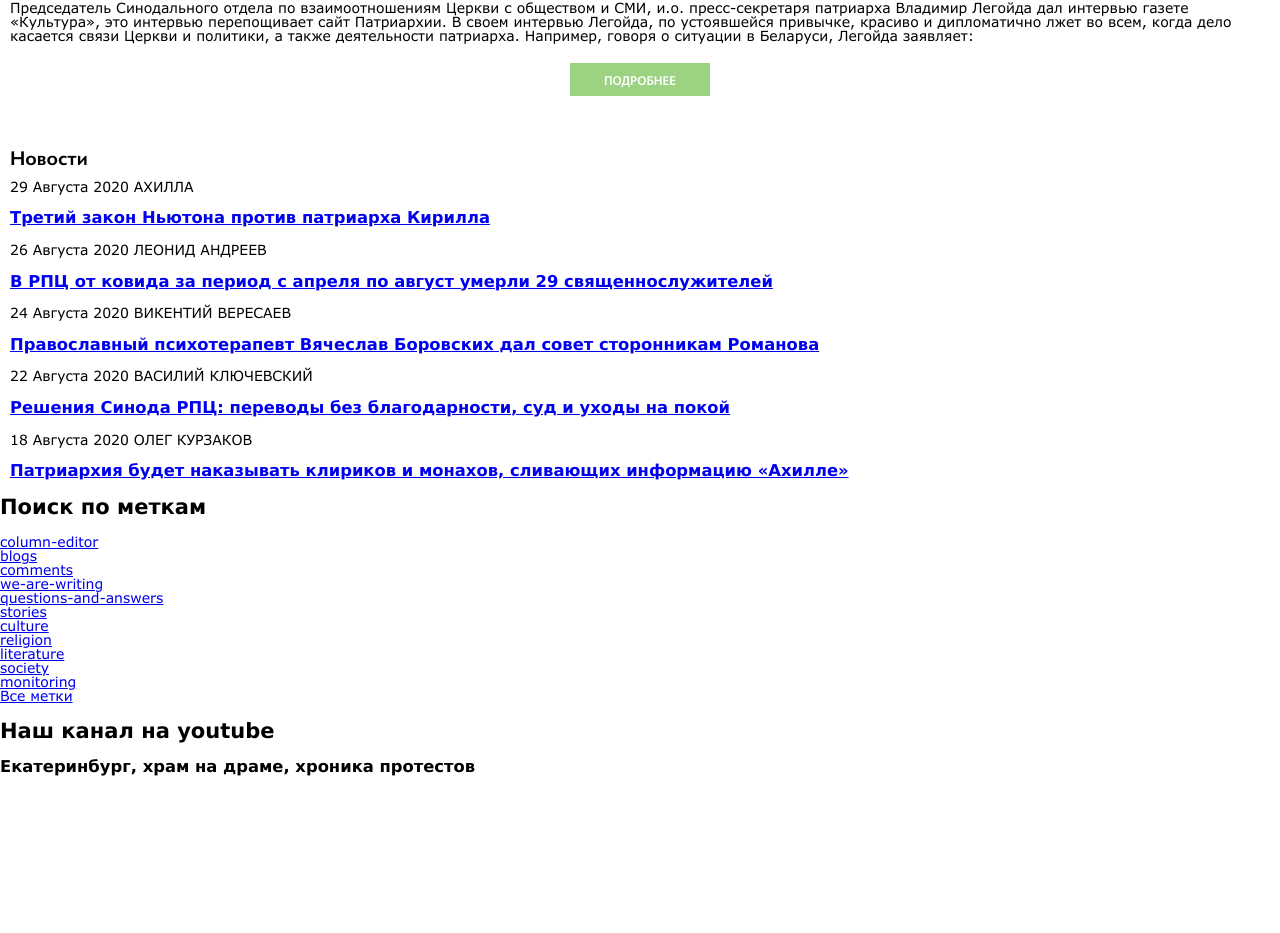
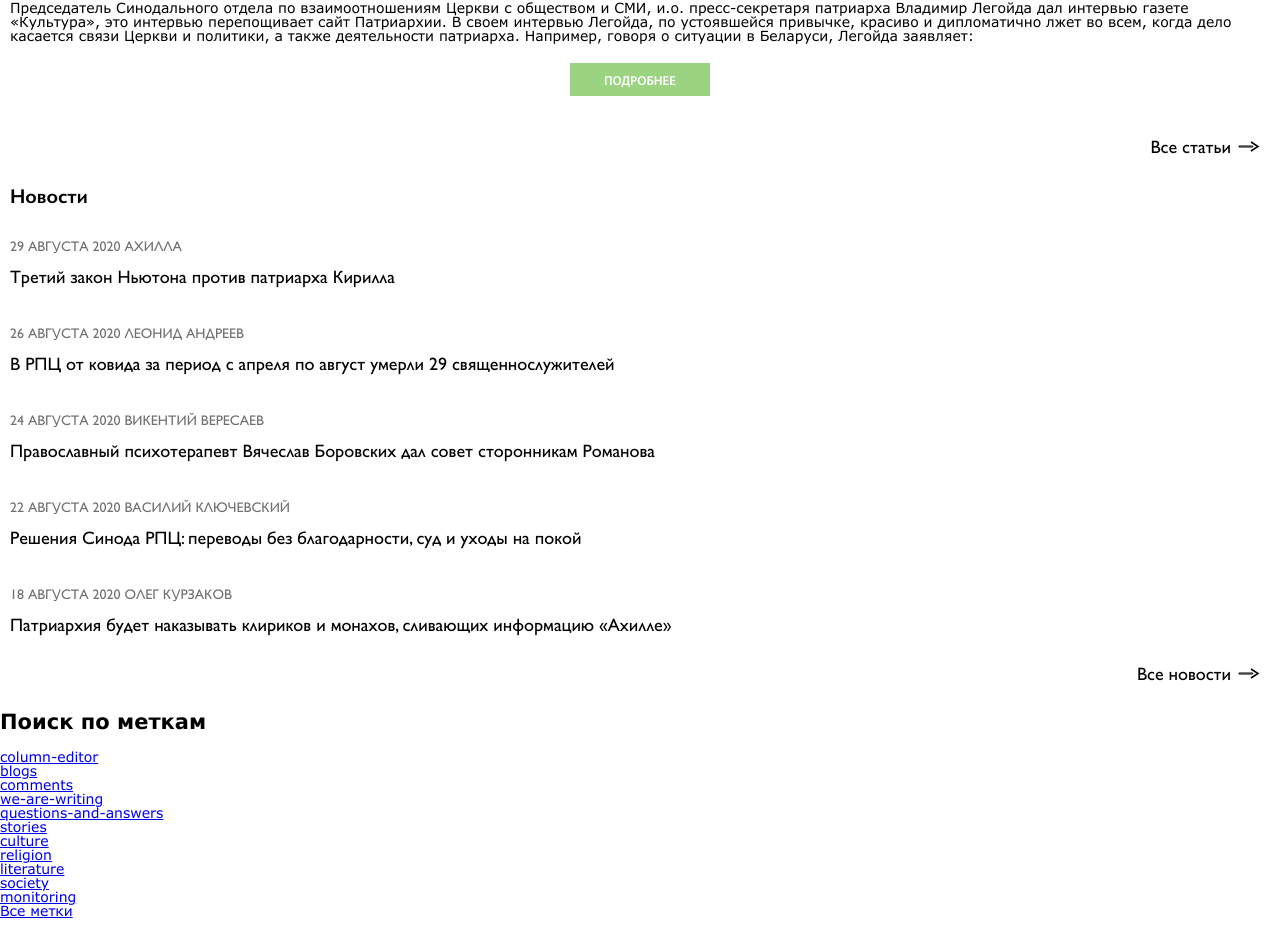
Before and after one commit to SherKhanSS/ahilla, a Next.js app in the folder client/: page / in a window 1280 px wide. Shown: the part 3188-4121 px from the top of the page. Built offline with nearby package versions, Linux system fonts and the light colour scheme; grey boxes are pictures that could not be loaded.

Commit message:
стилизует новости для мобильного

```diff
--- a/client/components/Article/article.module.scss
+++ b/client/components/Article/article.module.scss
@@ -29,10 +29,6 @@
   color: #000;
 }
 
-.text {
-  // text-align: justify;
-}
-
 .link {
   @include button;
   width: 140px;
--- a/client/components/Home/Home.js
+++ b/client/components/Home/Home.js
@@ -3,6 +3,7 @@ import articles from '../../mocks/articles'
 import styles from './home.module.scss'
 import Article from '../Article/Article'
 import News from '../News/News'
+import ArrowMore from '../Icons/ArrowMore'
 
 const articlesSort = articles
   .filter((it) => it.category === 'thoughts')
@@ -27,6 +28,12 @@ const Home = () => {
             )
           })}
         </ul>
+        <Link href='/'>
+          <a className={styles.more}>
+            <span>Все статьи</span>
+            <ArrowMore />
+          </a>
+        </Link>
       </section>
       <section className={styles.news}>
         <h2 className={styles.news__titile}>
@@ -43,6 +50,12 @@ const Home = () => {
             )
           })}
         </ul>
+        <Link href='/'>
+          <a className={styles.more}>
+            <span>Все новости</span>
+            <ArrowMore />
+          </a>
+        </Link>
       </section>
     </section>
   )
--- a/client/components/Home/home.module.scss
+++ b/client/components/Home/home.module.scss
@@ -10,10 +10,13 @@
   @include list-reset;
 }
 
-.articles__titile,
-.news__titile {
+.articles__titile {
   margin-top: 10px;
   margin-bottom: 10px;
+}
+
+.news__titile {
+  margin-bottom: 20px;
 }
 
 .articles__link,
@@ -34,3 +37,37 @@
     color: $color-active;
   }
 }
+
+.more {
+  font-family: 'Gill Sans';
+  font-weight: normal;
+  font-size: 18px;
+  line-height: 21px;
+  color: #000;
+  text-decoration: none;
+  display: flex;
+  align-items: center;
+  justify-content: flex-end;
+  padding-right: 10px;
+  padding-bottom: 10px;
+
+  span {
+    margin-right: 7px;
+  }
+
+  &:hover {
+    color: $color;
+
+    path {
+      stroke: $color;
+    }
+  }
+
+  &:active {
+    color: $color-active;
+
+     path {
+      stroke: $color-active;
+    }
+  }
+}
--- /dev/null
+++ b/client/components/Icons/ArrowMore.js
@@ -0,0 +1,13 @@
+const ArrowMore = () => {
+  return (
+    <svg xmlns='http://www.w3.org/2000/svg' width='22' height='11' fill='none'>
+      <path stroke='#000' strokeWidth='1.5' d='M13 10l7-4.5L13 1'></path>
+      <path
+        stroke='#000'
+        d='M1 5h13.5a.5.5 0 01.5.5v0a.5.5 0 01-.5.5H1V5z'
+      ></path>
+    </svg>
+  )
+}
+
+export default ArrowMore
--- a/client/components/News/news.module.scss
+++ b/client/components/News/news.module.scss
@@ -1,2 +1,35 @@
 @import '../../styles/variables.scss';
 @import '../../styles/mixins.scss';
+
+.info {
+  font-family: 'Gill Sans';
+  font-weight: normal;
+  font-size: 14px;
+  line-height: 16px;
+  text-transform: uppercase;
+  color: $color-gray;
+  padding: 10px 0 0;
+}
+
+.title {
+  margin-top: 12px;
+  margin-bottom: 28px;
+}
+
+.title_link {
+  font-family: 'Gill Sans';
+  font-style: normal;
+  font-weight: normal;
+  font-size: 18px;
+  line-height: 21px;
+  text-decoration: none;
+  color: #000;
+
+  &:hover {
+    color: $color;
+  }
+
+  &:active {
+    color: $color-active;
+  }
+}
```
